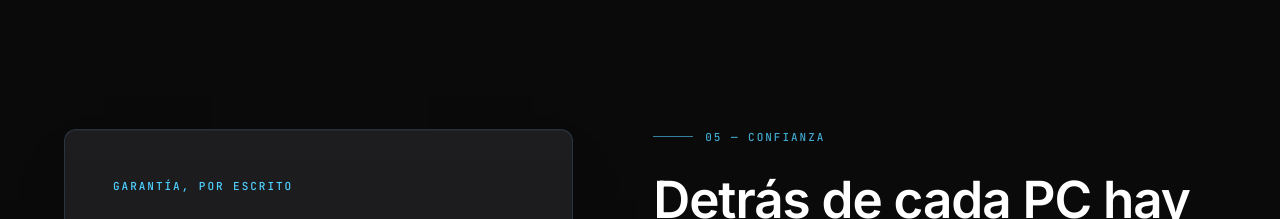
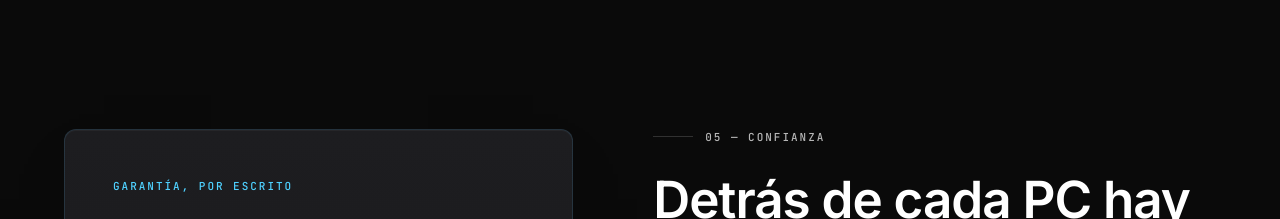
Before and after one commit to Nearcinho/pc-lab, a Next.js app: page / in a window 1280 px wide. Shown: the part 3940-4159 px from the top of the page. Built offline with nearby package versions, Linux system fonts and the light colour scheme.

Commit message:
Home 05: eyebrow y linea en gris

```diff
--- a/src/components/home/founder-story.tsx
+++ b/src/components/home/founder-story.tsx
@@ -59,9 +59,9 @@ export function FounderStory() {
               whileInView={{ opacity: 1, y: 0 }}
               viewport={{ once: true }}
               transition={{ duration: 0.7, ease: [0.16, 1, 0.3, 1] }}
-              className="flex items-center gap-3 font-mono text-[11px] font-medium uppercase tracking-[0.18em] text-brand/80"
+              className="flex items-center gap-3 font-mono text-[11px] font-medium uppercase tracking-[0.18em] text-muted-2"
             >
-              <span className="inline-block h-px w-10 bg-brand/60" aria-hidden />
+              <span className="inline-block h-px w-10 bg-border-strong" aria-hidden />
               05 — Confianza
             </motion.p>
             <motion.h2
```
